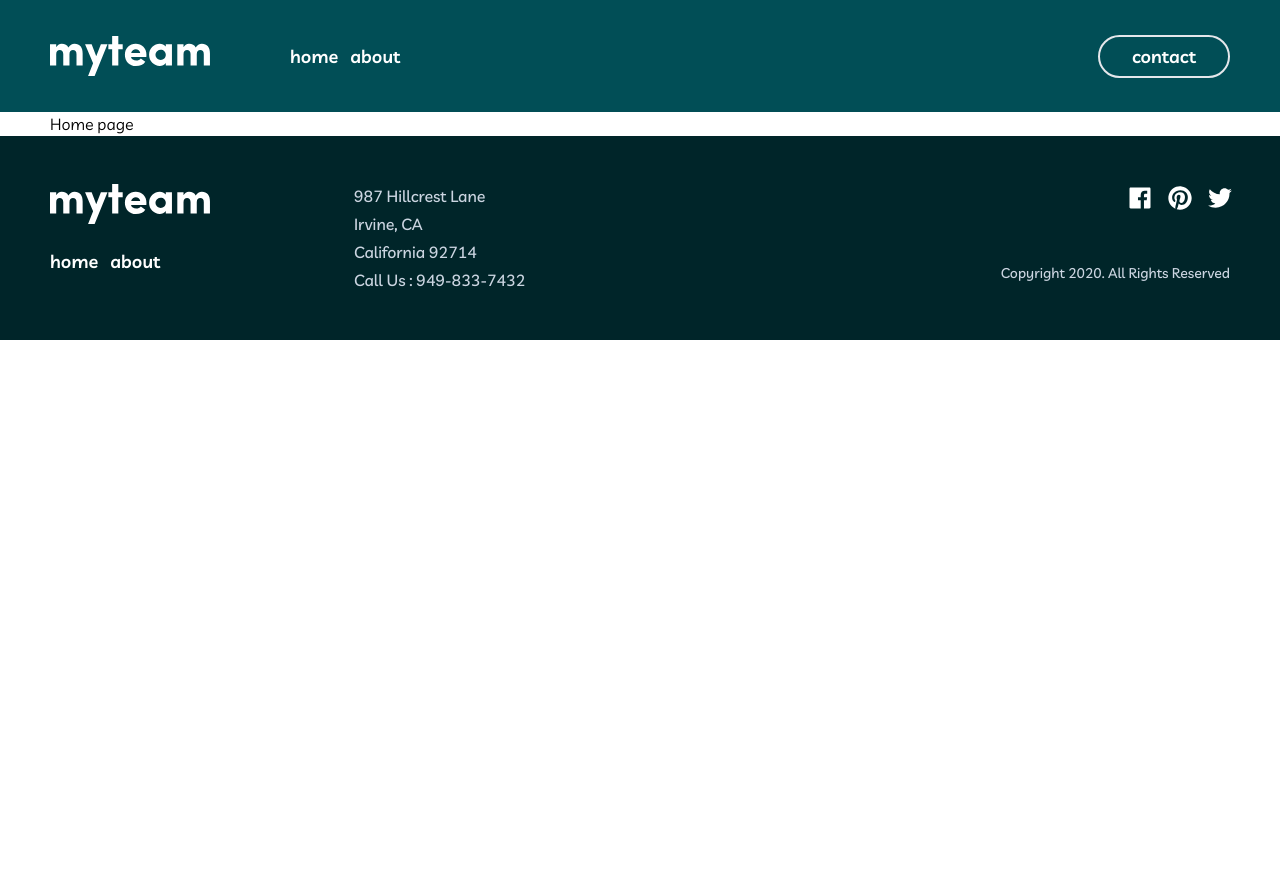
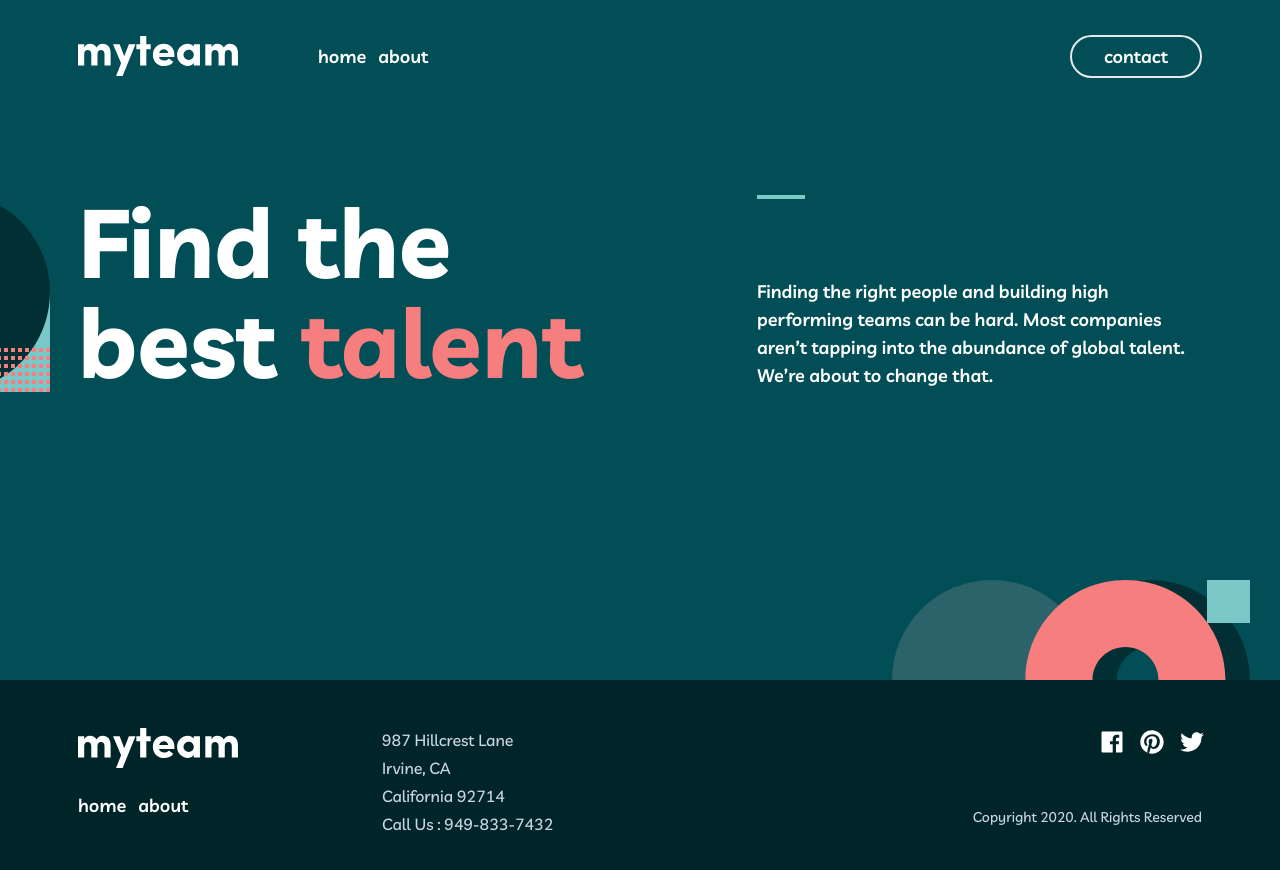
Before and after one commit to SMwebdeveloper/my-team, a Vue app: page / in a window 1280 px wide. Shown: the top 870 px of the page. Before the commit the page ends 800 px from the top, so only its background shows below. Built offline with nearby package versions, Linux system fonts and the light colour scheme.

Commit message:
fix home hero section

```diff
--- a/src/App.vue
+++ b/src/App.vue
@@ -1,7 +1,9 @@
 <template>
   <navbar />
-  <router-view />
-  <app-footer/>
+  <main>
+    <router-view />
+  </main>
+  <app-footer />
 </template>
 <script setup>
 import Navbar from "./components/Navbar.vue";
--- a/src/components/AppFooter.vue
+++ b/src/components/AppFooter.vue
@@ -4,7 +4,7 @@
       <div class="w-auto md:w-1/2 lg:w-auto md:mr-36 mb-4 md:mb-0">
         <img src="@/assets/images/svg/logo.svg" alt="site logo" class="mb-4 md:mb-6 w-24 md:w-40 mx-auto md:mx-0 md:mr-auto"/>
         <nav
-          class="flex items-center justify-center sm:justify-start md:flex-1 text-whiteColor text-[18px] font-semibold"
+          class="flex items-center justify-center sm:justify-start md:flex-1 text-white text-[18px] font-semibold"
         >
           <a>
             <router-link
--- /dev/null
+++ b/src/components/HomeHero.vue
@@ -0,0 +1,14 @@
+<template>
+  <section class="bg-primaryColor pt-10 md:pt-20 ">
+    <div class="project-container relative flex flex-col pb-48 md:pb-64 lg:pb-72 lg:flex-row items-center justify-center lg:items-center lg:justify-between before:hidden before:lg:inline-block before:absolute before:top-0 before:left-[-80px] before:w-[200px] before:h-[200px] before:bg-headerCircle before:bg-no-repeat before:bg-contain after:absolute after:bottom-[-100px] after:lg:right-0 after:w-[358px] after:h-[200px] after:bg-headerCircle2 after:bg-no-repeat">
+        <h2 class="max-w-[635px] text-[40px] md:text-6xl lg:text-8xl leading-10 md:leading-[56px] lg:leading-[100px] text-white font-bold text-center lg:text-left mb-5 md:mb-6 lg:mb-0">
+            Find the <br>
+             best <span class="text-primaryLight">talent</span>
+        </h2>
+        <div class="max-w-[445px] lg:h-[195px] lg:flex lg:flex-col items-start justify-between">
+            <span class="hidden lg:inline-block bg-raptureBlue w-12 h-1"></span>
+            <p class="text-base text-white lg:text-lg font-semibold text-center lg:text-left ">Finding the right people and building high performing teams can be hard. Most companies aren’t tapping into the abundance of global talent. We’re about to change that.</p>
+        </div>
+    </div>
+  </section>
+</template>
--- a/src/components/Navbar.vue
+++ b/src/components/Navbar.vue
@@ -9,7 +9,7 @@
 
       <!-- Bars button -->
       <button @click="sidebar = !sidebar" class="md:hidden float-right">
-        <bars3-icon class="w-[30px] text-whiteColor" />
+        <bars3-icon class="w-[30px] text-white" />
       </button>
 
       <!-- Navigation -->
@@ -17,11 +17,11 @@
         <div
         class="absolute md:static top-0 transition-all duration-500 delay-100 ease-in-out  md:w-full h-full z-20 bg-policeBlue md:bg-transparent flex flex-col md:flex-row md:items-center md:justify-between w-[255px]  pt-5 md:pt-0 px-8 md:px-0  lg:right-[0] before:absolute before:right-0 before:bottom-0   before:h-[200px] before:w-24 before:bg-aboutImage7 md:before:hidden" :class="`${sidebar ? 'right-0 ' : 'right-[-100%]'}`"
       >
-        <button @click="sidebar = !sidebar" class="text-whiteColor ml-auto text-3xl font-medium md:hidden mb-10">
+        <button @click="sidebar = !sidebar" class="text-white ml-auto text-3xl font-medium md:hidden mb-10">
           &times;
         </button>
         <nav
-          class="flex flex-col md:flex-row  md:items-center mb-9 md:mb-0 md:flex-1 text-whiteColor text-[18px] font-semibold"
+          class="flex flex-col md:flex-row  md:items-center mb-9 md:mb-0 md:flex-1 text-white text-[18px] font-semibold"
         >
           <a>
             <router-link
@@ -42,7 +42,7 @@
         <a>
           <router-link
             to="/contact"
-            class="text-whiteColor text-center text-[18px] border-2 px-8 py-2 rounded-full duration-200 hover:text-primaryColor hover:bg-whiteColor font-semibold"
+            class="text-white text-center text-[18px] border-2 px-8 py-2 rounded-full duration-200 hover:text-primaryColor hover:bg-white font-semibold"
             >contact</router-link
           >
         </a>
--- a/src/main.css
+++ b/src/main.css
@@ -16,5 +16,5 @@ body{
 }
 
 .project-container{
-    @apply max-w-[1220px] px-5 2xl:px-0 mx-auto;
+    @apply max-w-[1220px] px-5 md:px-7 lg:px-12 mx-auto;
 }
--- a/src/views/Home.vue
+++ b/src/views/Home.vue
@@ -1,5 +1,8 @@
 <template>
-    <div class="project-container">
-        <h2>Home page</h2>
+    <div>
+        <home-hero/>
     </div>
 </template>
+<script setup>
+import HomeHero from '../components/HomeHero.vue';
+</script>
--- a/tailwind.config.js
+++ b/tailwind.config.js
@@ -9,7 +9,6 @@ module.exports = {
       colors: {
         primaryColor: '#014e56',
         primaryLight: '#f67e7e',
-        whiteColor: '#fff',
         raptureBlue: '#79cbc7',
         policeBlue: '#2c6269',
         deepJungleGreen: '#004047',
@@ -17,7 +16,9 @@ module.exports = {
         darkGreen: '#002529'
       },
       backgroundImage: {
-        'aboutImage7': "url('@/assets/images/svg/about-icon-7.svg')"
+        'aboutImage7': "url('@/assets/images/svg/about-icon-7.svg')",
+        'headerCircle': "url('@/assets/images/svg/header-circle.svg')",
+        'headerCircle2': "url('@/assets/images/svg/header-circle-2.svg')"
       }
     },
 
```
